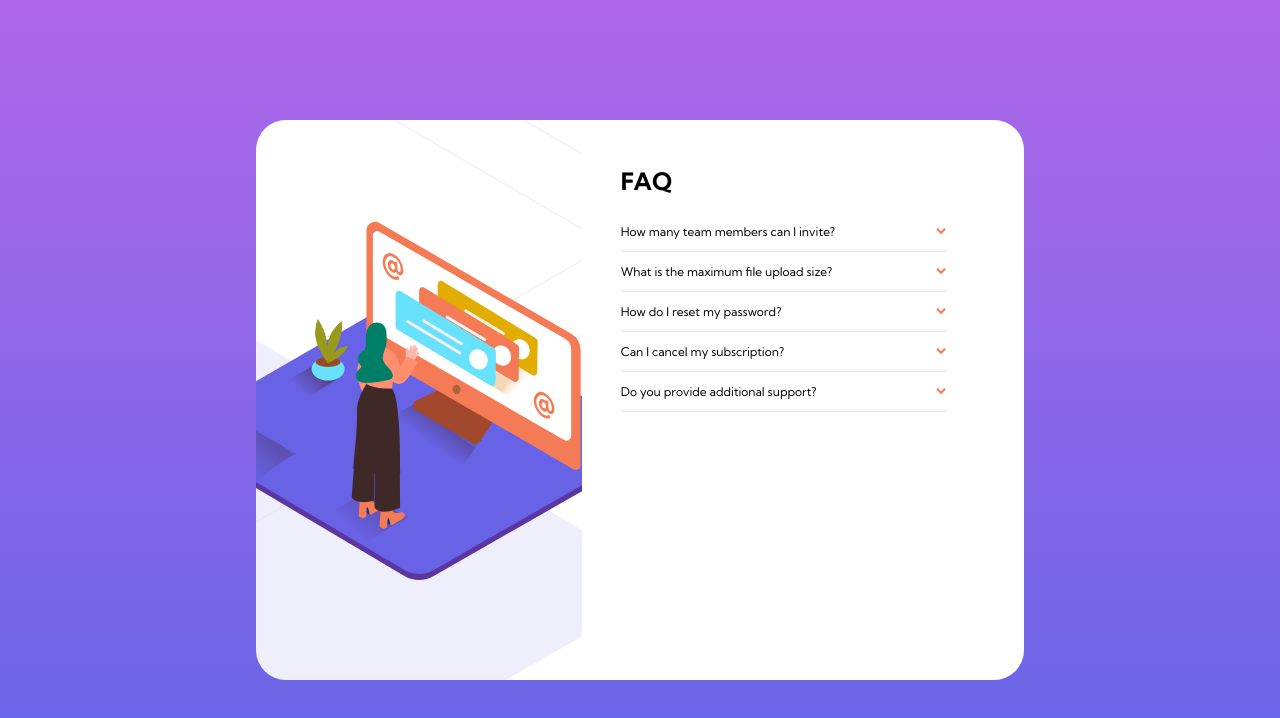
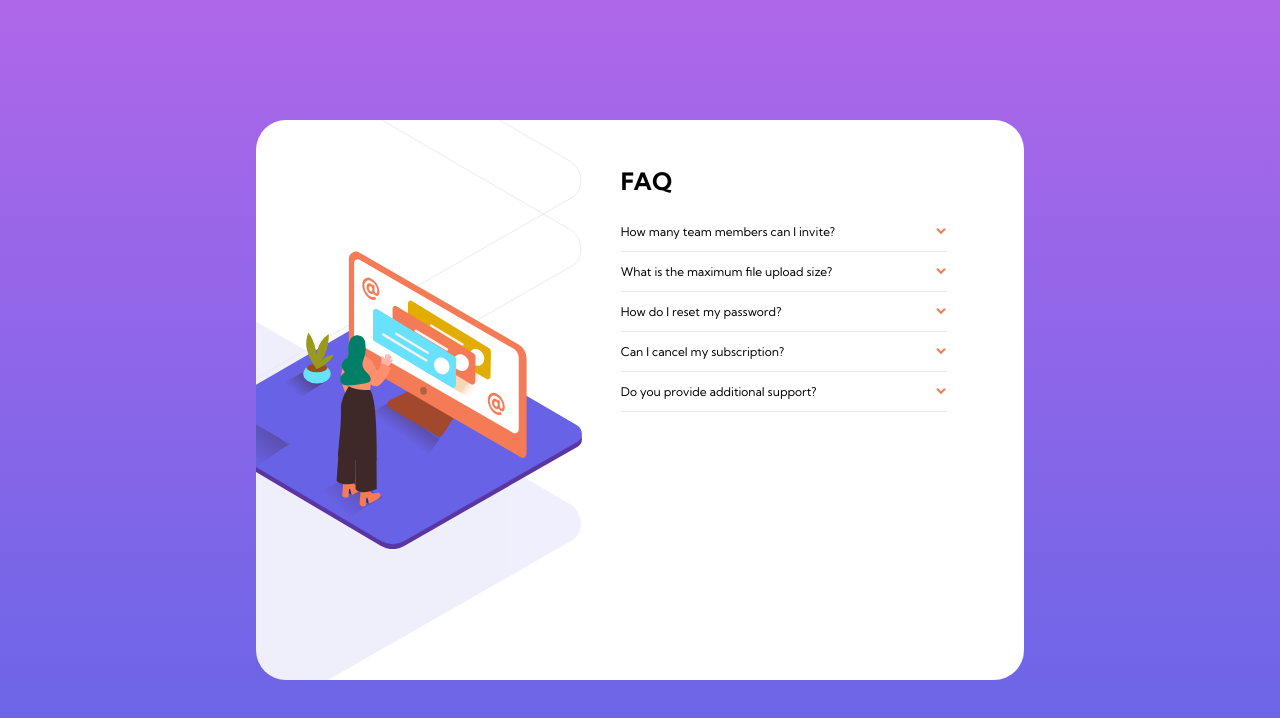
Before and after one commit to nlukic97/accordion-menu, a website: page index.html in a window 1280 px wide. Drawn offline with Linux system fonts and the light colour scheme.

Commit message:
added the two static backgrounds in the left area of the box

```diff
--- a/scss/pages/_index.scss
+++ b/scss/pages/_index.scss
@@ -22,8 +22,10 @@ body {
     .half-1 {
         flex: 1;
         background:
-            url('../images/illustration-woman-online-desktop.svg') no-repeat center left -80px,
-            url('../images/bg-pattern-desktop.svg') no-repeat top -210px left -570px;
+            url('../images/illustration-woman-online-desktop.svg') no-repeat 100% center,
+            url('../images/bg-pattern-desktop.svg') no-repeat 100% 70%;
+            ;
+            background-size: 120%,270%;
     }
 
     .half-2 {
```
Also changed, not shown: css/style.css, 1 other file.
